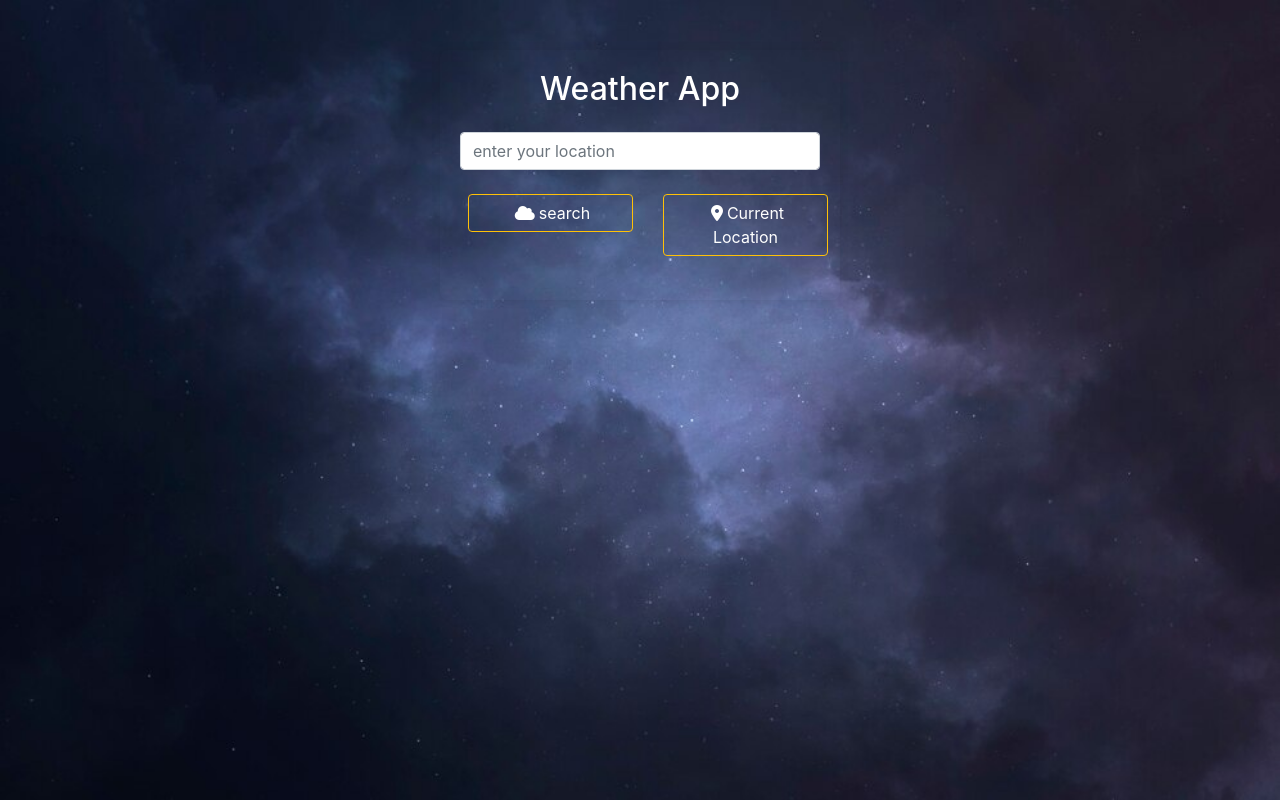
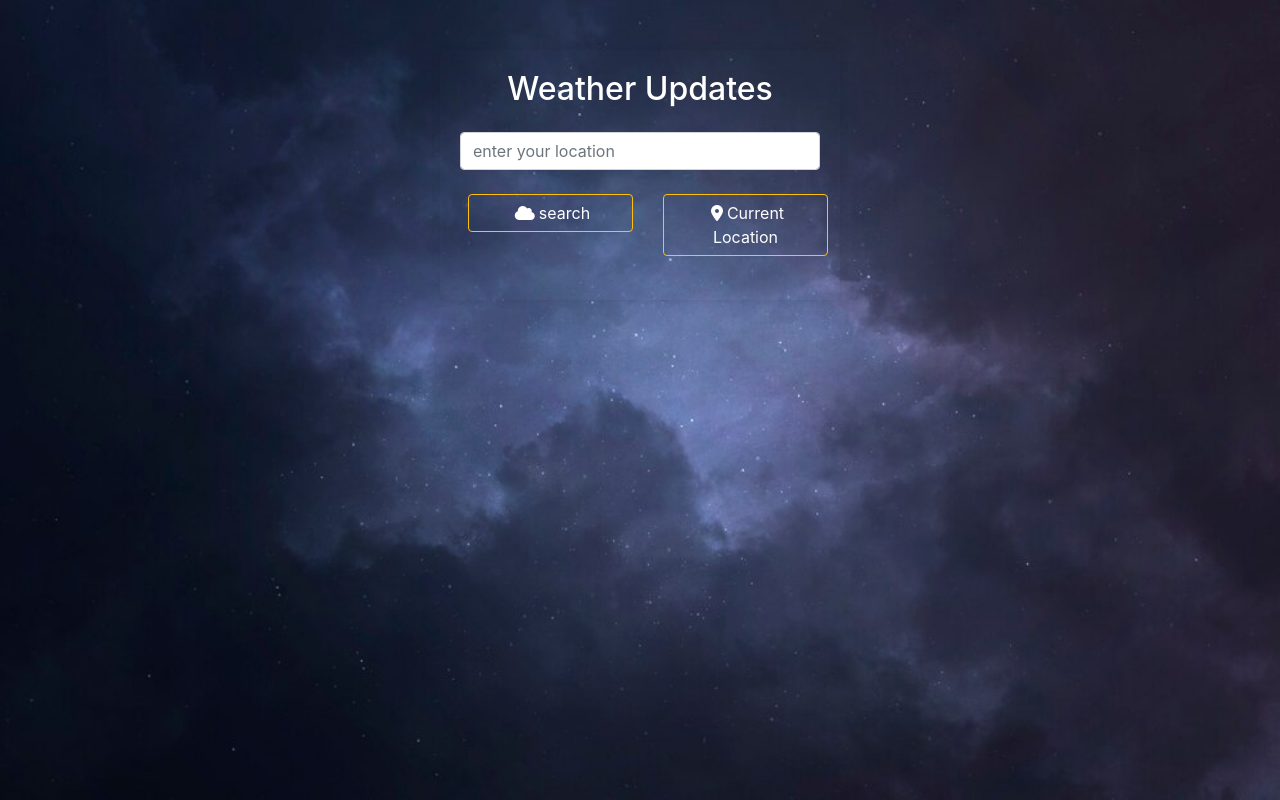
Before and after one commit to Ajmalottapalam/WHEATHER, a plain HTML site: page index.html in a window 1280 px wide. Drawn offline with nearby package versions, Linux system fonts and the light colour scheme.

Commit message:
Update index.html

```diff
--- a/index.html
+++ b/index.html
@@ -16,7 +16,7 @@
 
     <div class="container" id="weather-container" style="background-image: url(./media/photo-1558486012-817176f84c6d.avif);">
 
-        <h2 class="text-center mb-4" style="color: white;">Weather App</h2>
+        <h2 class="text-center mb-4" style="color: white;">Weather Updates</h2>
         <div>
             <form id="weather-form">
                 <div class="form-group">
```
